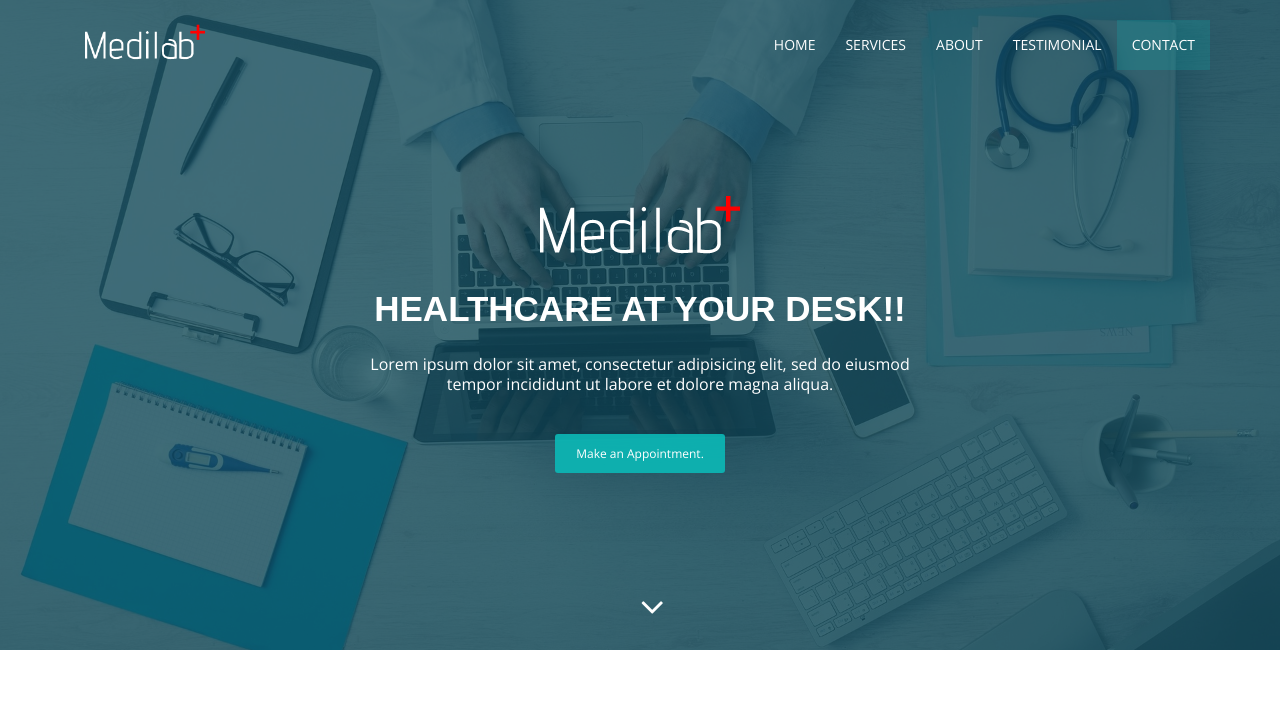
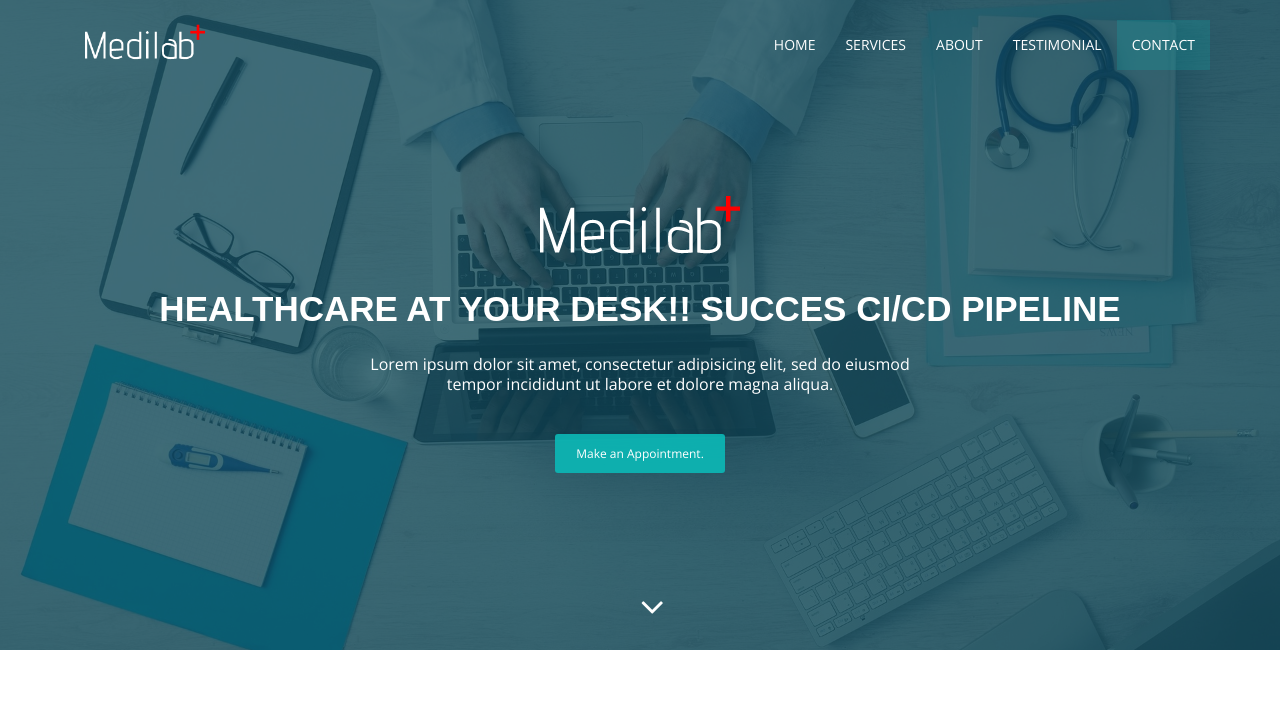
Before and after one commit to HafsaBoussaboun/Medi-lab-ci-cd-pipeline, a plain HTML site: page index.html in a window 1280 px wide. Shown: the top 706 px of the page. Drawn offline with nearby package versions, Linux system fonts and the light colour scheme; a web font is replaced by a local one.

Commit message:
Update index.html

```diff
--- a/index.html
+++ b/index.html
@@ -54,7 +54,7 @@
               <img src="img/logo.png" class="img-responsive">
             </div>
             <div class="banner-text text-center">
-              <h1 class="white">Healthcare at your desk!!</h1>
+              <h1 class="white">Healthcare at your desk!! succes CI/CD pipeline</h1>
               <p>Lorem ipsum dolor sit amet, consectetur adipisicing elit, sed do eiusmod <br>tempor incididunt ut labore et dolore magna aliqua.</p>
               <a href="#contact" class="btn btn-appoint">Make an Appointment.</a>
             </div>
```
